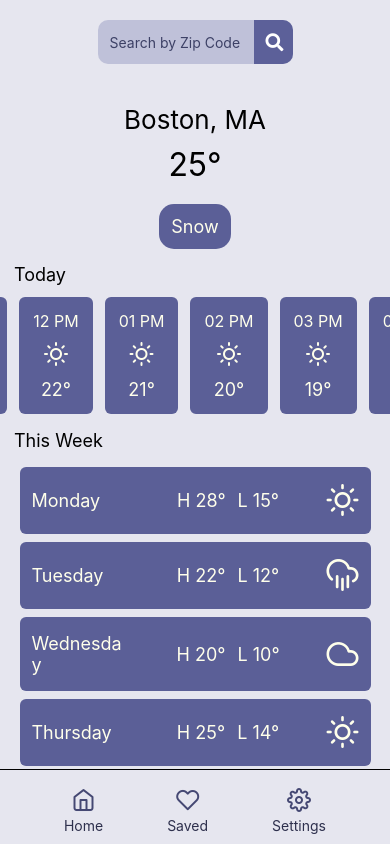
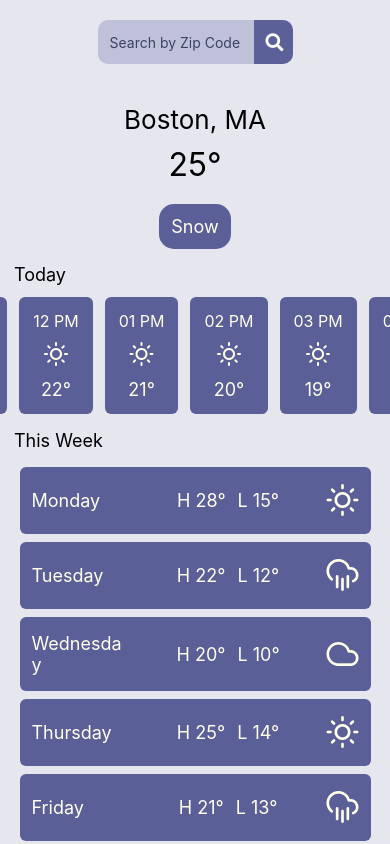
Before and after one commit to alexcw08/Weather-Application, a React Native app: screen / in a window 390 px wide. Built offline with nearby package versions, Linux system fonts and the light colour scheme; no server answers.

Commit message:
Remove navbar from home page.
- Scrap plans for having multi screen application.
- Stick with home page and onboard on user entry.

```diff
--- a/screens/Home.jsx
+++ b/screens/Home.jsx
@@ -15,7 +15,7 @@ export default function Home({
 }) {
   return (
     <View style={styles.container}>
-      <ScrollView style={{ marginBottom: 65 }}>
+      <ScrollView>
         <SearchBar setZipCode={setZipCode} />
         <CurrentTemp
           location={location}
@@ -25,7 +25,6 @@ export default function Home({
         <CurrentHourly />
         <WeekContainer />
       </ScrollView>
-      <Navbar />
     </View>
   );
 }
```
